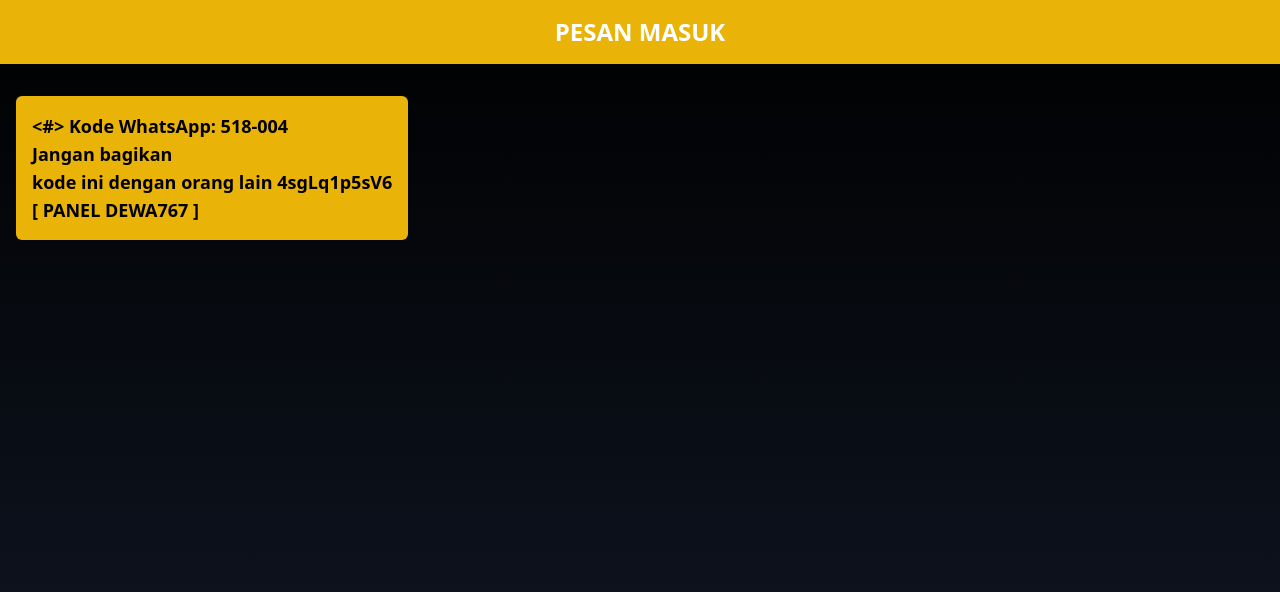
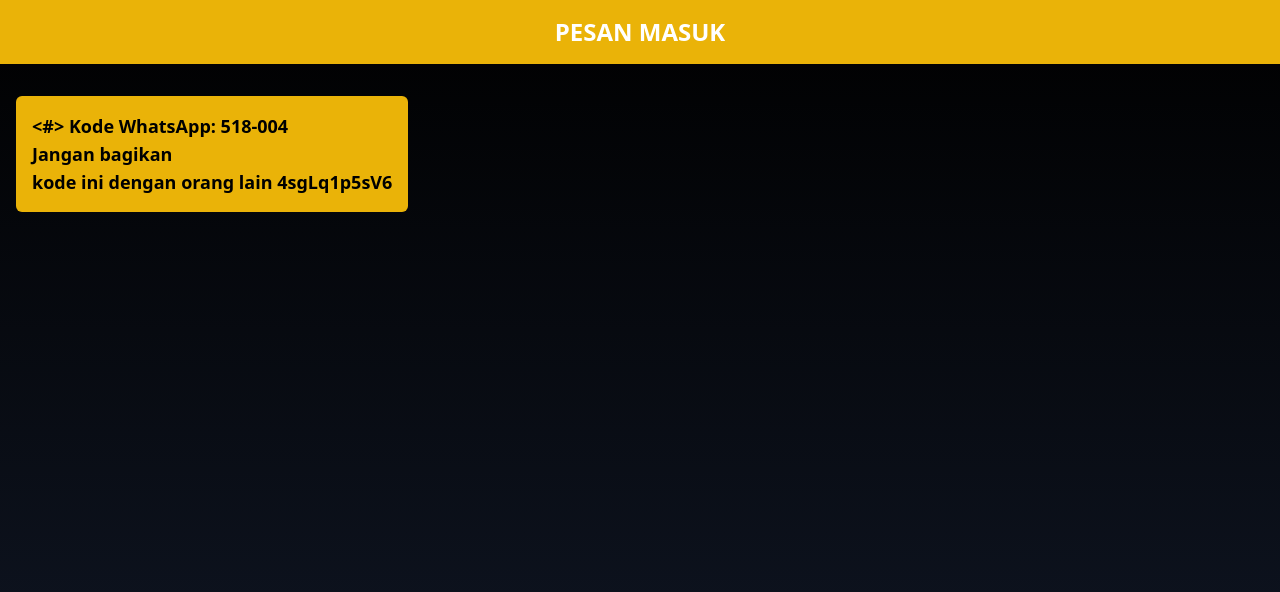
Before and after one commit to dewa767/dewa767.github.io, a plain HTML site: page otp.html in a window 1280 px wide. Drawn offline with nearby package versions, Linux system fonts and the light colour scheme.

Commit message:
Update otp.html

```diff
--- a/otp.html
+++ b/otp.html
@@ -10,7 +10,6 @@
         <p class="text-lg font-bold"><i class="fas fa-hashtag"></i> <#> Kode WhatsApp: 518-004
 <br>Jangan bagikan<br>kode ini dengan orang lain
 4sgLq1p5sV6</p>
-        <p class="text-lg font-bold">[ PANEL DEWA767 ]</p>
     </div>
 </body>
 </html>
```
